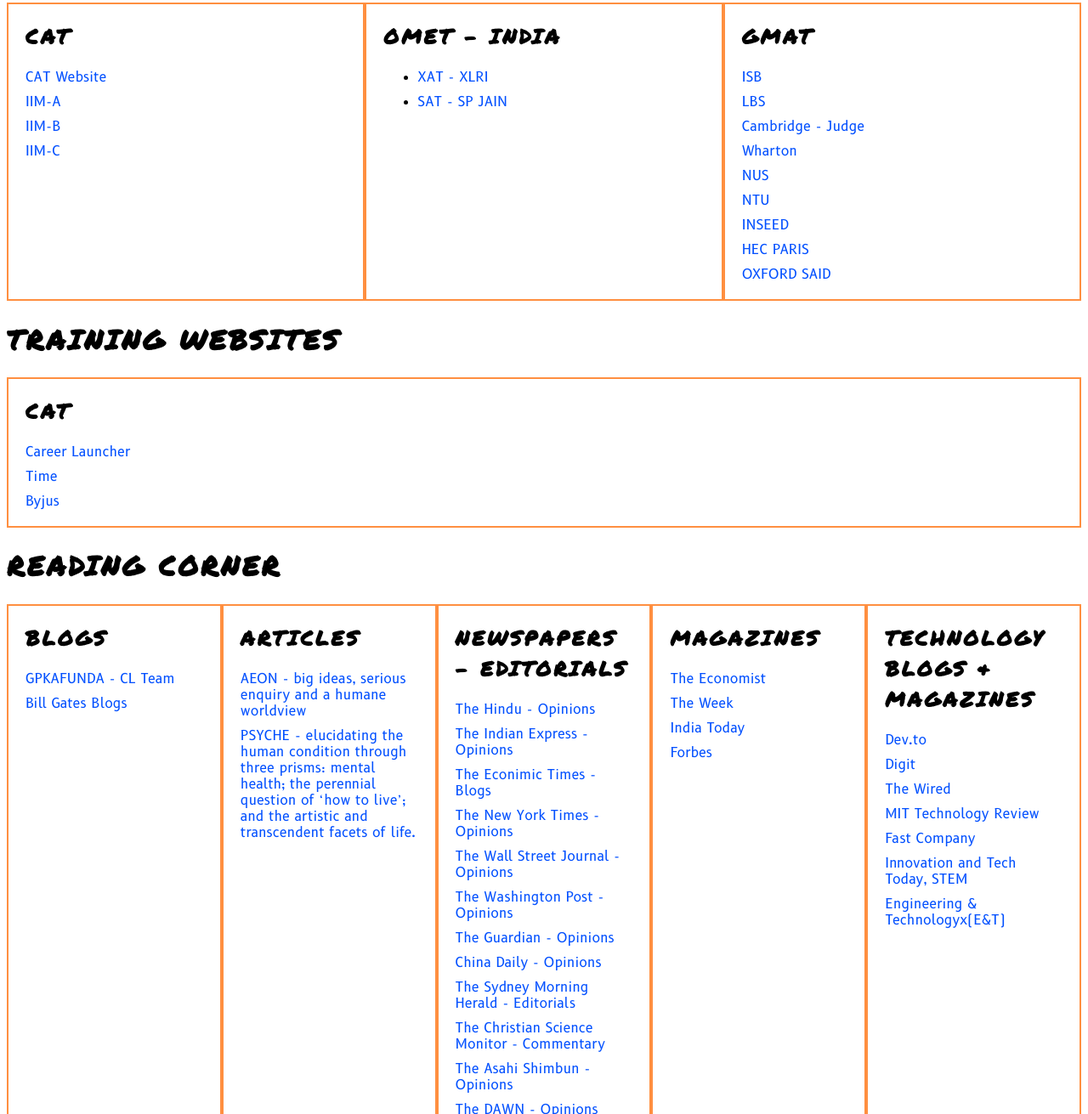
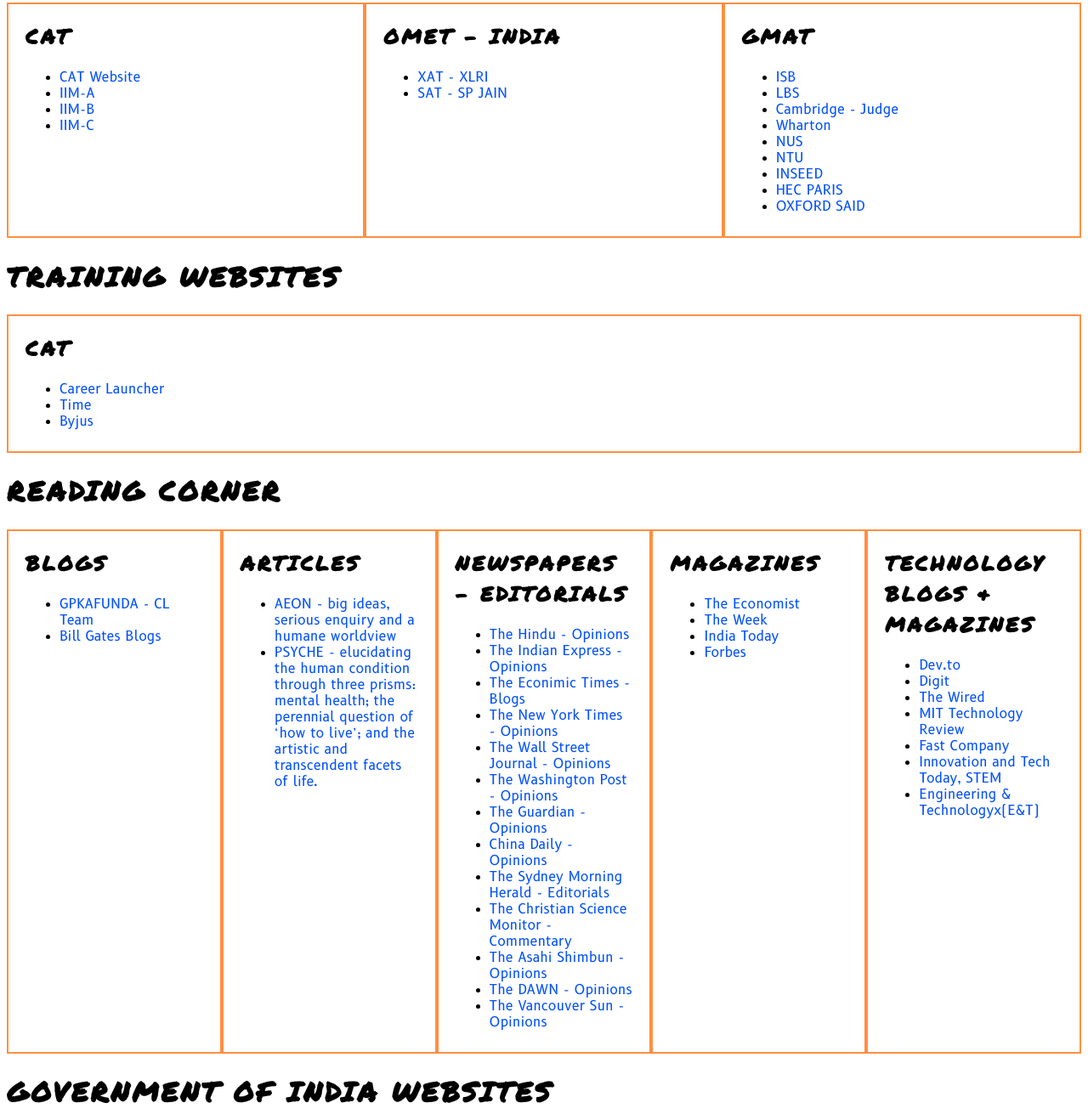
Before and after one commit to skylite9/Links, a plain HTML site: page index.html in a window 1280 px wide. Shown: the part 73-1384 px from the top of the page at 85% size. Drawn offline with Linux system fonts and the light colour scheme.

Commit message:
Added GOI section. Updated links. Changed block anchor tags to list.

```diff
--- a/css/index.css
+++ b/css/index.css
@@ -1,4 +1,4 @@
-.reg-flex-container, .training-flex-container, .reading-flex-container {
+.reg-flex-container, .training-flex-container, .reading-flex-container, .government-flex-container {
 	display: flex;
 }
 .one, .two, .three, .four, .five {
@@ -7,7 +7,6 @@
     padding: 0px 20px 10px;
 }
 .one a, .two a, .three a, .four a, .five a {
-	display: block;
 	padding-bottom: 10px;
 }
 @font-face {
--- a/index.html
+++ b/index.html
@@ -9,87 +9,113 @@
 <div class="reg-flex-container">
 <div class="one">
 <H2>CAT</H2>
-<a href="https://iimcat.ac.in/">CAT Website</a>
-<a href="https://www.iima.ac.in/web/iima">IIM-A</a>
-<a href="https://www.iimb.ac.in/home">IIM-B</a>
-<a href="https://www.iimb.ac.in/home">IIM-C</a>
+<ul>
+<li><a href="https://iimcat.ac.in/">CAT Website</a></li>
+<li><a href="https://www.iima.ac.in/web/iima">IIM-A</a></li>
+<li><a href="https://www.iimb.ac.in/home">IIM-B</a></li>
+<li><a href="https://www.iimcal.ac.in/">IIM-C</a></li>
+</ul>
 </div>
 <div class="two">
 <H2>OMET - INDIA</H2>
 <ul>
-<li><a href="">XAT - XLRI</a></li>
-<li><a href="">SAT - SP JAIN</a></li>
+<li><a href="https://www.xlri.ac.in/">XAT - XLRI</a></li>
+<li><a href="https://www.spjimr.org/">SAT - SP JAIN</a></li>
 </ul>
 </div>
 <div class="three">
 <H2>GMAT</H2>
-<a href="https://www.isb.edu/">ISB</a>
-<a href="https://www.london.edu/">LBS</a>
-<a href="https://www.jbs.cam.ac.uk/home/">Cambridge - Judge</a>
-<a href="https://www.wharton.upenn.edu/">Wharton</a>
-<a href="http://www.nus.edu.sg/">NUS</a>
-<a href="https://www.ntu.edu.sg/Pages/home.aspx">NTU</a>
-<a href="https://www.insead.edu/">INSEED</a>
-<a href="https://www.hec.edu/en">HEC PARIS</a>
-<a href="https://www.sbs.ox.ac.uk/">OXFORD SAID</a>
+<ul>
+<li><a href="https://www.isb.edu/">ISB</a></li>
+<li><a href="https://www.london.edu/">LBS</a></li>
+<li><a href="https://www.jbs.cam.ac.uk/home/">Cambridge - Judge</a></li>
+<li><a href="https://www.wharton.upenn.edu/">Wharton</a></li>
+<li><a href="http://www.nus.edu.sg/">NUS</a></li>
+<li><a href="https://www.ntu.edu.sg/Pages/home.aspx">NTU</a></li>
+<li><a href="https://www.insead.edu/">INSEED</a></li>
+<li><a href="https://www.hec.edu/en">HEC PARIS</a></li>
+<li><a href="https://www.sbs.ox.ac.uk/">OXFORD SAID</a></li>
+</ul>
 </div>
 </div>
 <H1>Training Websites</H1>
 <div class="training-flex-container">
 <div class="one">
 <H2>CAT</H2>
-<a href="https://www.careerlauncher.com/">Career Launcher</a>
-<a href="https://www.time4education.com/">Time</a>
-<a href="https://byjus.com/cat/">Byjus</a>
+<ul>
+<li><a href="https://www.careerlauncher.com/">Career Launcher</a></li>
+<li><a href="https://www.time4education.com/">Time</a></li>
+<li><a href="https://byjus.com/cat/">Byjus</a></li>
+</ul>
 </div>
 </div>
 <H1>Reading Corner</H1>
 <div class="reading-flex-container">
 <div class="one">
 <H2>Blogs</H2>
-<a href="https://www.gpkafunda.com/">GPKAFUNDA - CL Team</a>
-<a href="https://www.gatesnotes.com/">Bill Gates Blogs</a>
+<ul>
+<li><a href="https://www.gpkafunda.com/">GPKAFUNDA - CL Team</a></li>
+<li><a href="https://www.gatesnotes.com/">Bill Gates Blogs</a></li>
+</ul>
 </div>
 <div class="two">
 <H2>Articles</H2>
-<a href="https://aeon.co/">AEON -  big ideas, serious enquiry and a humane worldview</a>
-<a href="https://psyche.co/">PSYCHE - elucidating the human condition through three prisms: mental health; the perennial question of ‘how to live’; and the artistic and transcendent facets of life.</a>
+<ul>
+<li><a href="https://aeon.co/">AEON -  big ideas, serious enquiry and a humane worldview</a></li>
+<li><a href="https://psyche.co/">PSYCHE - elucidating the human condition through three prisms: mental health; the perennial question of ‘how to live’; and the artistic and transcendent facets of life.</a></li>
+</ul>
 </div>
 <div class="three">
 <H2>Newspapers - Editorials</H2>
-<a href="https://www.thehindu.com/opinion/">The Hindu - Opinions</a>
-<a href="https://indianexpress.com/section/opinion/">The Indian Express - Opinions</a>
-<a href="https://economictimes.indiatimes.com/blogs/">The Econimic Times - Blogs</a>
-<a href="https://www.nytimes.com/section/opinion/editorials">The New York Times - Opinions</a>
-<a href="https://www.wsj.com/news/opinion">The Wall Street Journal - Opinions</a>
-<a href="https://www.washingtonpost.com/opinions/">The Washington Post - Opinions</a>
-<a href="https://www.theguardian.com/profile/editorial">The Guardian - Opinions</a>
-<a href="https://www.chinadaily.com.cn/opinion/">China Daily - Opinions</a>
-<a href="https://www.smh.com.au/topic/smh-editorial-1r6">The Sydney Morning Herald - Editorials</a>
-<a href="https://www.csmonitor.com/Commentary">The Christian Science Monitor - Commentary</a>
-<a href="http://www.asahi.com/ajw/opinion/">The Asahi Shimbun - Opinions</a>
-<a href="https://www.dawn.com/opinion">The DAWN - Opinions</a>
-<a href="https://vancouversun.com/category/opinion/">The Vancouver Sun - Opinions</a>
+<ul>
+<li><a href="https://www.thehindu.com/opinion/">The Hindu - Opinions</a></li>
+<li><a href="https://indianexpress.com/section/opinion/">The Indian Express - Opinions</a></li>
+<li><a href="https://economictimes.indiatimes.com/blogs/">The Econimic Times - Blogs</a></li>
+<li><a href="https://www.nytimes.com/section/opinion/editorials">The New York Times - Opinions</a></li>
+<li><a href="https://www.wsj.com/news/opinion">The Wall Street Journal - Opinions</a></li>
+<li><a href="https://www.washingtonpost.com/opinions/">The Washington Post - Opinions</a></li>
+<li><a href="https://www.theguardian.com/profile/editorial">The Guardian - Opinions</a></li>
+<li><a href="https://www.chinadaily.com.cn/opinion/">China Daily - Opinions</a></li>
+<li><a href="https://www.smh.com.au/topic/smh-editorial-1r6">The Sydney Morning Herald - Editorials</a></li>
+<li><a href="https://www.csmonitor.com/Commentary">The Christian Science Monitor - Commentary</a></li>
+<li><a href="http://www.asahi.com/ajw/opinion/">The Asahi Shimbun - Opinions</a></li>
+<li><a href="https://www.dawn.com/opinion">The DAWN - Opinions</a></li>
+<li><a href="https://vancouversun.com/category/opinion/">The Vancouver Sun - Opinions</a></li>
+</ul>
 </div>
 <div class="four">
 <H2>Magazines</H2>
-<a href="https://www.economist.com/">The Economist</a>
-<a href="https://theweek.com/">The Week</a>
-<a href="https://www.indiatoday.in/">India Today</a>
-<a href="https://www.forbes.com/">Forbes</a>
+<ul>
+<li><a href="https://www.economist.com/">The Economist</a></li>
+<li><a href="https://theweek.com/">The Week</a></li>
+<li><a href="https://www.indiatoday.in/">India Today</a></li>
+<li><a href="https://www.forbes.com/">Forbes</a></li>
+</ul>
 </div>
 <div class="five">
 <H2>Technology Blogs & Magazines</H2>
-<a href="https://dev.to/">Dev.to</a>
-<a href="https://www.digit.in/">Digit</a>
-<a href="https://www.wired.com/magazine/">The Wired</a>
-<a href="https://www.technologyreview.com/">MIT Technology Review</a>
-<a href="https://www.fastcompany.com/">Fast Company</a>
-<a href="https://innotechtoday.com/">Innovation and Tech Today, STEM</a>
-<a href="https://eandt.theiet.org/">Engineering & Technologyx(E&amp;T)</a>
-<a href=""></a>
-<a href=""></a>
-<a href=""></a>
+<ul>
+<li><a href="https://dev.to/">Dev.to</a></li>
+<li><a href="https://www.digit.in/">Digit</a></li>
+<li><a href="https://www.wired.com/magazine/">The Wired</a></li>
+<li><a href="https://www.technologyreview.com/">MIT Technology Review</a></li>
+<li><a href="https://www.fastcompany.com/">Fast Company</a></li>
+<li><a href="https://innotechtoday.com/">Innovation and Tech Today, STEM</a></li>
+<li><a href="https://eandt.theiet.org/">Engineering & Technologyx(E&amp;T)</a></li>
+<!--<li><a href=""></a></li>-->
+</ul>
+</div>
+</div>
+<H1>Government of India Websites</H1>
+<div class="government-flex-container">
+<div class="one">
+<H2>Government of India</H2>
+<ul>
+<li><a href="https://pib.gov.in/">Press Information Bureau</a></li>
+<li><a href="https://mausam.imd.gov.in/">Indian Metrological Department</a></li>
+<li><a href="https://www.startupindia.gov.in/">Startup India</a></li>
+<li><a href="https://meity.gov.in/">MeitY</a></li>
+</ul>
 </div>
 </div>
 </body>
```
